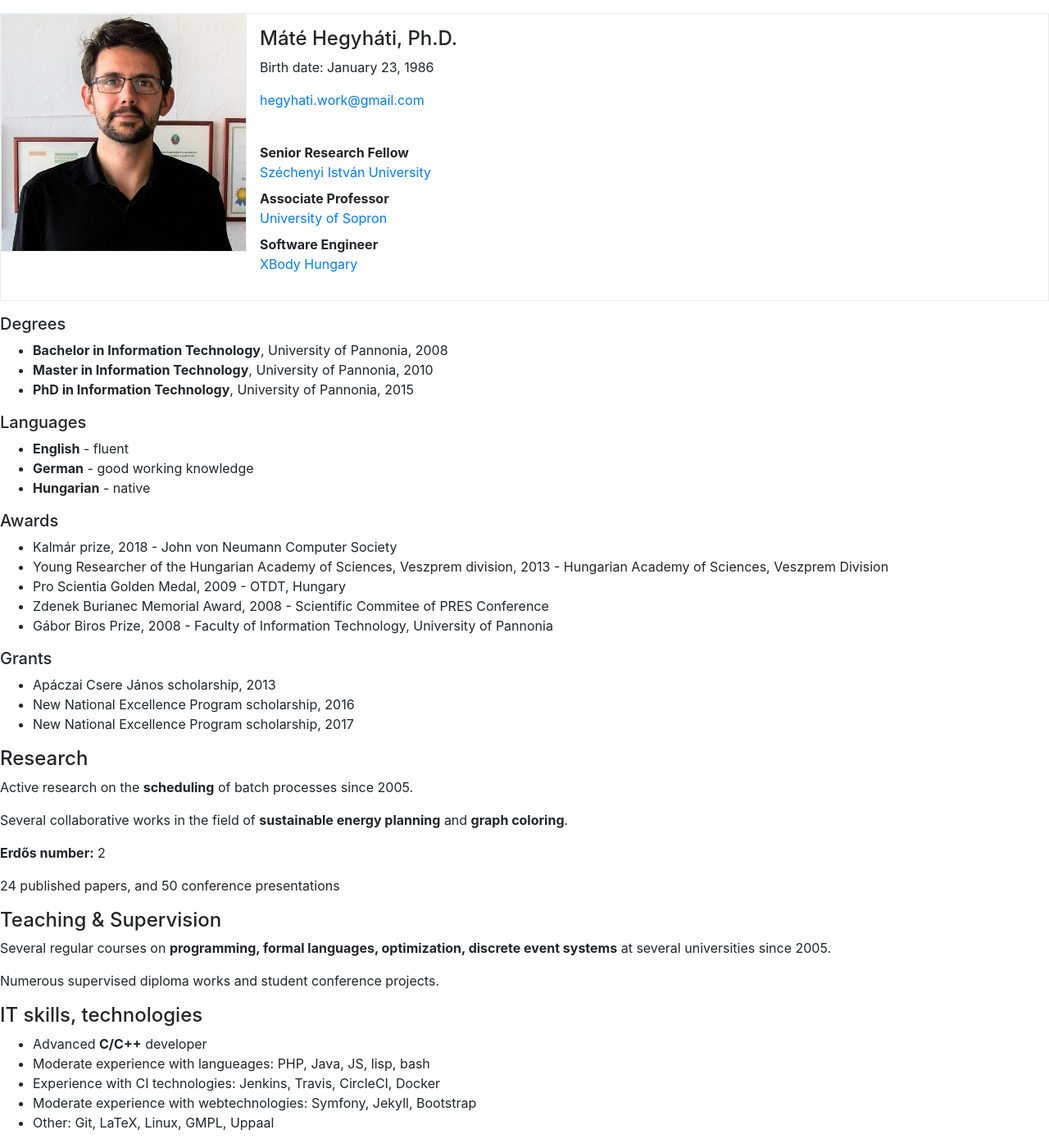
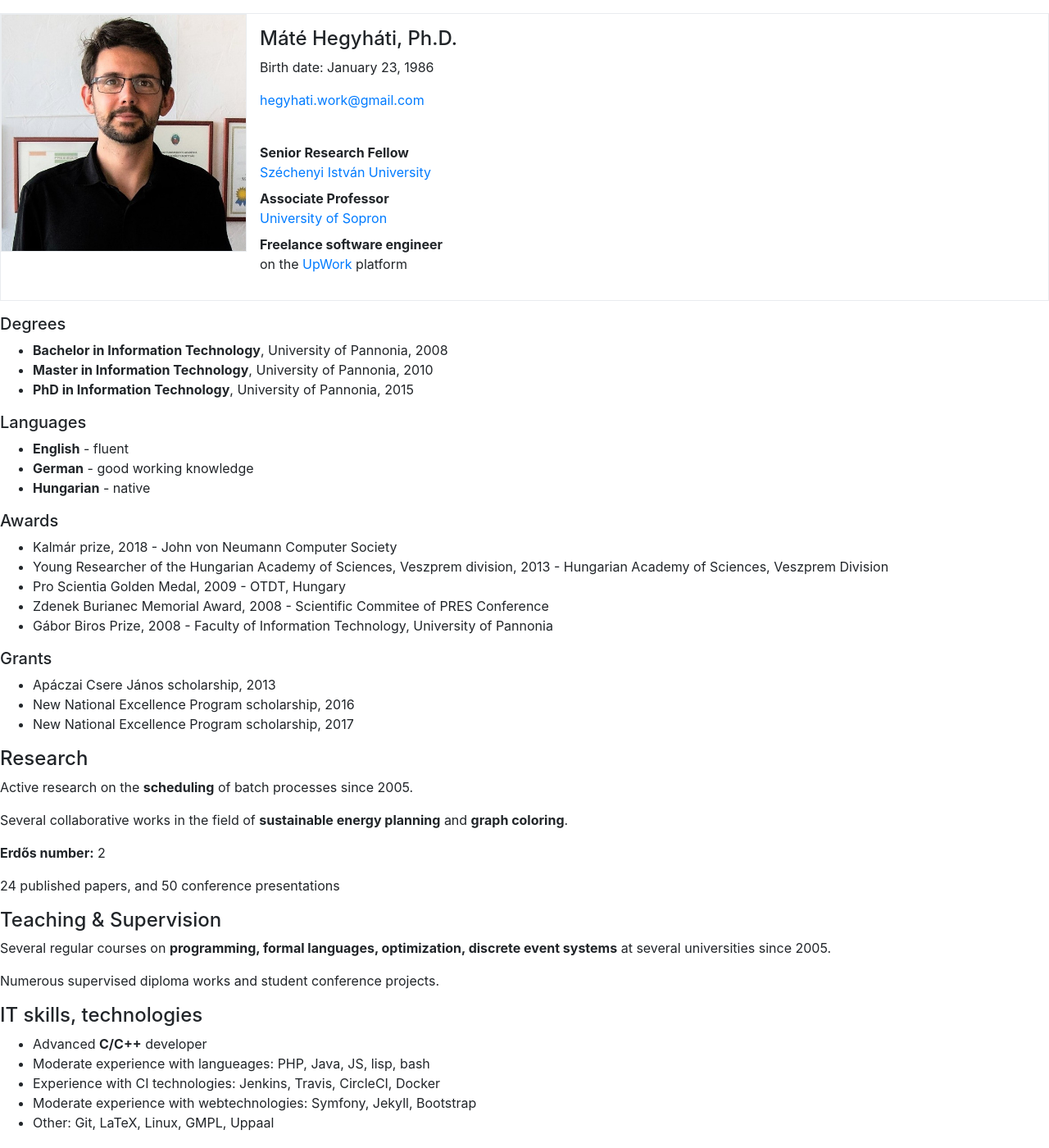
Before and after one commit to hegyhati/hegyhati.github.io, a Jekyll site: the page built from cv_single_printable.html, in a window 1280 px wide and 1400 px high. Shown: the whole window at 82% size. Built offline with Jekyll 4.4.1, drawn with Linux system fonts in a browser that asks for light colours; some of the changed text lies outside the part shown.

Commit message:
End of XBody

```diff
--- a/cv_single_printable.html
+++ b/cv_single_printable.html
@@ -17,8 +17,8 @@ id: CV
           <dd><a  href="http://sze.hu">Széchenyi István University</a></dd>
         <dt>Associate Professor</dt>
                   <dd><a  href="http://uni-sopron.hu">University of Sopron</a></dd>
-        <dt>Software Engineer</dt>
-          <dd><a href="https://xbodyworld.com/">XBody Hungary</a></dd>
+                  <dt>Freelance software engineer
+                      <dd>on the <a href="https://www.upwork.com/freelancers/~01a0649a8d4ae27a60">UpWork</a> platform</dd> </dt>
       </dl>
     </div>
   </div>
--- a/index.html
+++ b/index.html
@@ -19,8 +19,6 @@ id: CV
                           <dd><a  href="http://sze.hu">Széchenyi István University</a></dd>
                       <dt>Associate Professor</dt>
                               <dd><a  href="http://uni-sopron.hu">University of Sopron</a></dd>
-                      <dt>Software Engineer</dt>
-                          <dd><a href="https://xbodyworld.com/">XBody Hungary</a></dd>
                       <dt>Freelance software engineer
                           <dd>on the <a href="https://www.upwork.com/freelancers/~01a0649a8d4ae27a60">UpWork</a> platform</dd> </dt>
                   </dl>
```
Also changed, not shown: other parts of cv_single_printable.html (+1 -0 lines), other parts of index.html (+1 -0 lines).
